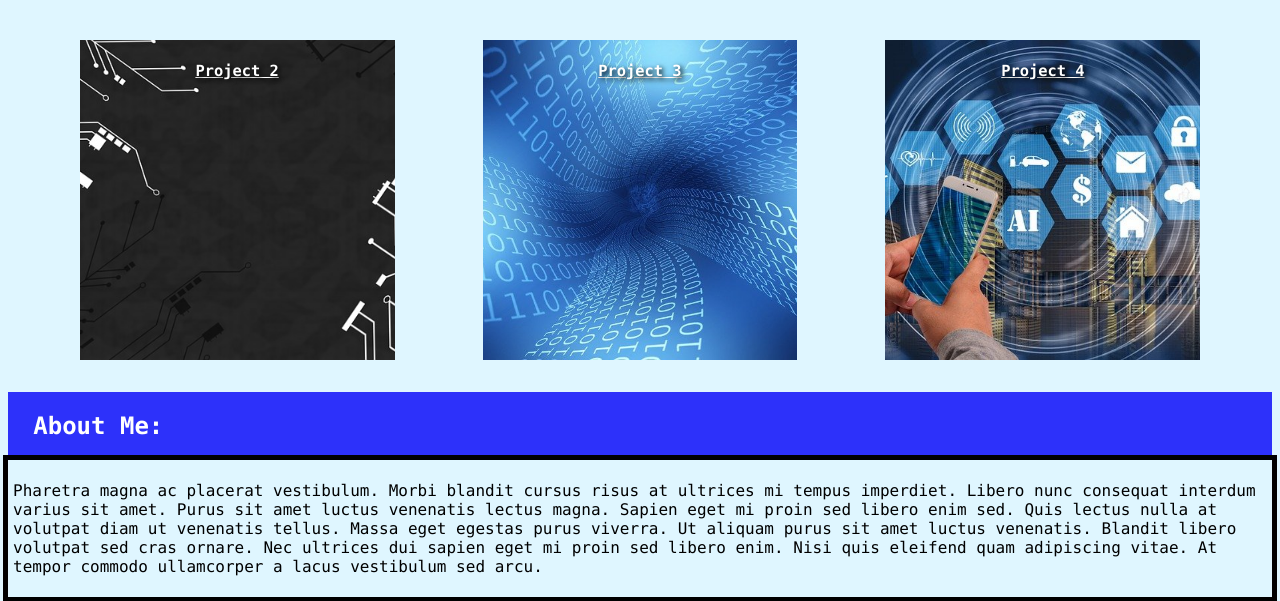
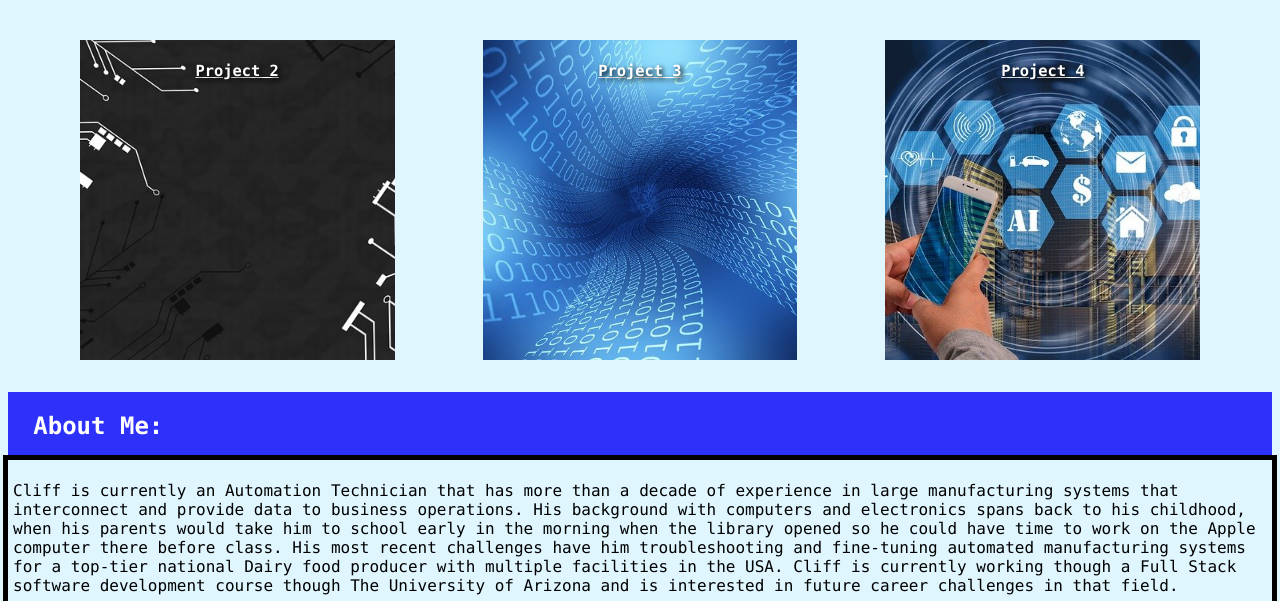
Before and after one commit to cliff-rosenberg/My-Web-Portfolio-Page, a plain HTML site: page index.html in a window 1280 px wide. Shown: the part 1132-1733 px from the top of the page. Drawn offline with Linux system fonts and the light colour scheme.

Commit message:
Updated 'About Me' text

```diff
--- a/assets/css/style.css
+++ b/assets/css/style.css
@@ -45,7 +45,7 @@ body, html {
     background-size: cover;
   }
 
-  /* Formats the text over the  */
+  /* Formats the text over the image*/
 .hero-text {
     position: absolute;
     top: 50%;
@@ -54,6 +54,7 @@ body, html {
     color: white;
   }
 
+  /* this is the start of the "Projects" section */
 .work-examples-bar {
     background: #2D31FA;
     overflow: hidden;
@@ -152,6 +153,7 @@ body, html {
     grid-row-end: 9;
   }
 
+/* the "About Me" bar starts here */
 .about-me-bar {
     background: #2D31FA;
     overflow: hidden;
@@ -169,6 +171,7 @@ body, html {
     outline: black solid 5px;
   }
 
+/* the "Footer" area with contact info is here */
 .footer-contact {
     background: rgb(2,0,36);
     background: linear-gradient(90deg, rgba(2,0,36,1) 0%, rgba(74,92,120,1) 50%, rgba(194,192,192,1) 100%);
--- a/index.html
+++ b/index.html
@@ -53,7 +53,7 @@
     </div>
 
     <div class="about-me-text">
-        <p>Pharetra magna ac placerat vestibulum. Morbi blandit cursus risus at ultrices mi tempus imperdiet. Libero nunc consequat interdum varius sit amet. Purus sit amet luctus venenatis lectus magna. Sapien eget mi proin sed libero enim sed. Quis lectus nulla at volutpat diam ut venenatis tellus. Massa eget egestas purus viverra. Ut aliquam purus sit amet luctus venenatis. Blandit libero volutpat sed cras ornare. Nec ultrices dui sapien eget mi proin sed libero enim. Nisi quis eleifend quam adipiscing vitae. At tempor commodo ullamcorper a lacus vestibulum sed arcu.</p>
+        <p>Cliff is currently an Automation Technician that has more than a decade of experience in large manufacturing systems that interconnect and provide data to business operations. His background with computers and electronics spans back to his childhood, when his parents would take him to school early in the morning when the library opened so he could have time to work on the Apple computer there before class. His most recent challenges have him troubleshooting and fine-tuning automated manufacturing systems for a top-tier national Dairy food producer with multiple facilities in the USA. Cliff is currently working though a Full Stack software development course though The University of Arizona and is interested in future career challenges in that field.</p>
     </div>
 
     <footer class="footer-contact">
```
Also changed, not shown: 1 other file.
